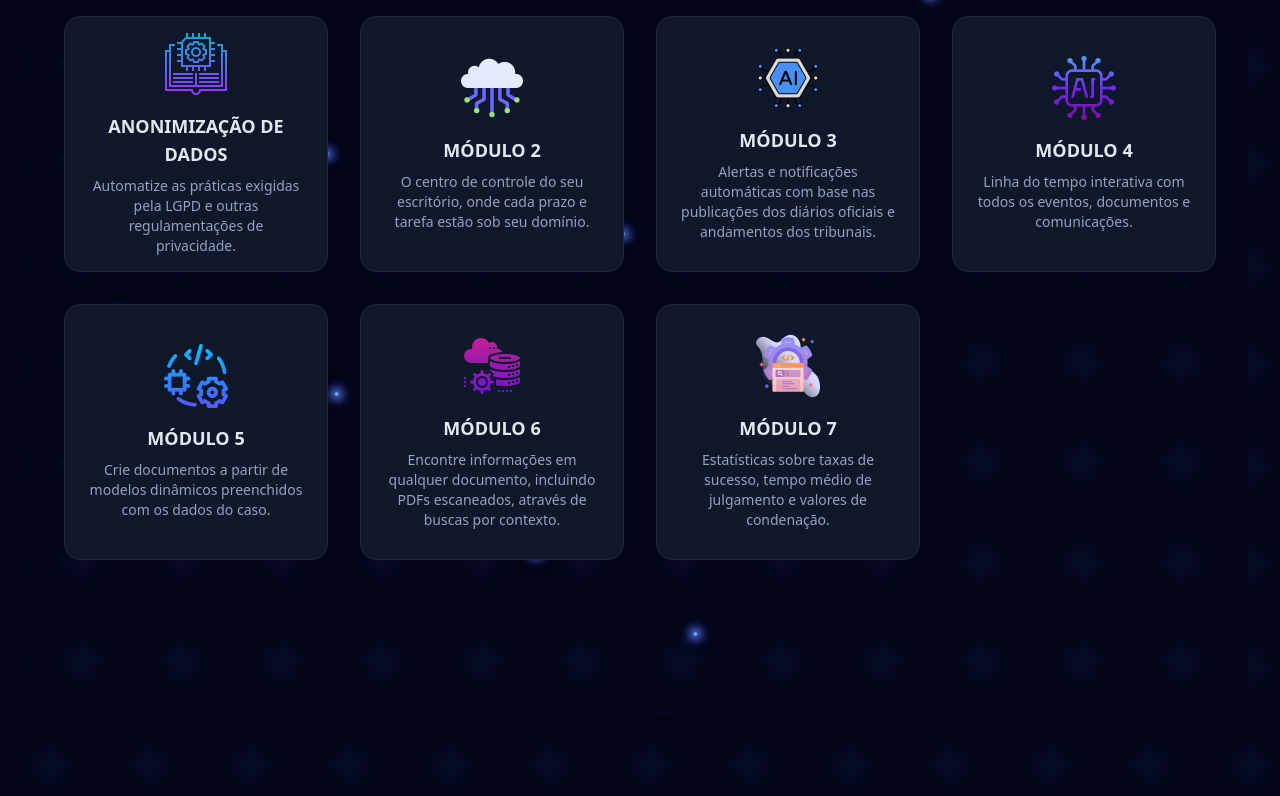
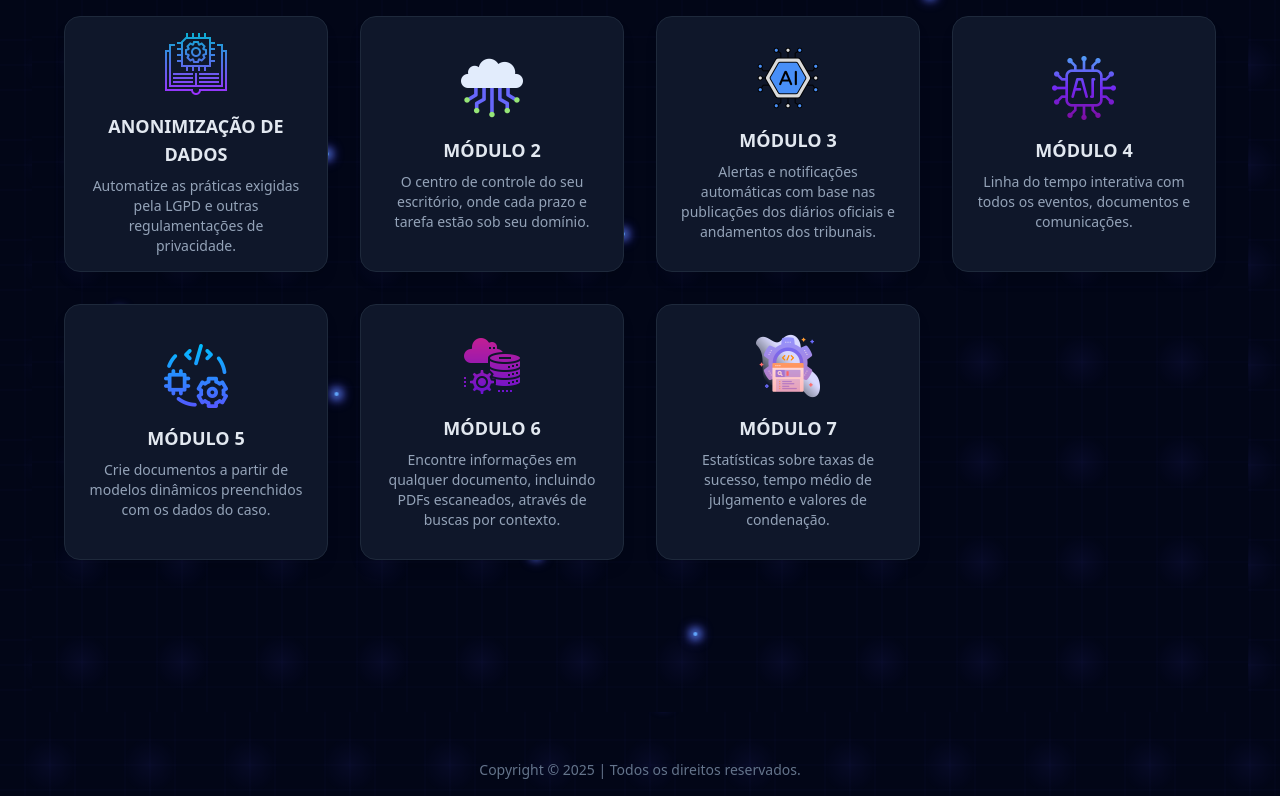
Before and after one commit to anderson-pontes/synapse, a React (Vite) app: page / in a window 1280 px wide. Shown: the part 185-981 px from the top of the page. Built offline with nearby package versions, Linux system fonts and the light colour scheme.

Commit message:
custominzação footer

```diff
--- a/src/pages/layout/app.tsx
+++ b/src/pages/layout/app.tsx
@@ -1,29 +1,38 @@
-import { Header } from "@/components/components_project/Header";
-import { Outlet, useLocation } from "react-router-dom";
+import { Header } from '@/components/components_project/Header';
+import { Outlet, useLocation } from 'react-router-dom';
 import { AnimatedBackground } from '../../components/components_project/AnimatedBackgroun';
 
 export function AppLayout() {
     const { pathname } = useLocation();
 
     // A sua lógica para páginas de tela cheia está perfeita, vamos mantê-la.
-    const fullscreenPages = ["/camarasemfoco", "/panoramamunicipal", "/acompanhamentodeprodutividade"];
+    const fullscreenPages = [
+        '/camarasemfoco',
+        '/panoramamunicipal',
+        '/acompanhamentodeprodutividade',
+    ];
     const isFullscreenPage = fullscreenPages.includes(pathname);
 
     return (
         // 👇 Fundo principal da aplicação definido aqui.
         <div className="relative flex min-h-screen flex-col antialiased bg-slate-950 overflow-hidden">
-            <AnimatedBackground/>
+            <AnimatedBackground />
             {/* O Header já tem seu próprio estilo sticky e de fundo, não precisa de um wrapper. */}
             <Header />
 
             {/* O container do conteúdo principal agora herda o fundo. */}
-            <main className={`flex flex-1 flex-col ${isFullscreenPage ? "p-0" : "p-6 md:p-8"}`}>
+            <main
+                className={`flex flex-1 flex-col ${
+                    isFullscreenPage ? 'p-0' : 'p-6 md:p-8'
+                }`}
+            >
                 <Outlet />
             </main>
 
             {/* Footer integrado ao tema escuro. */}
-            <footer className="w-full p-4 text-center text-sm text-slate-500">
-                Copyright &copy; {new Date().getFullYear()} | Todos os direitos reservados.
+            <footer className="relative z-10 w-full p-4 text-center text-sm text-slate-500">
+                Copyright &copy; {new Date().getFullYear()} | Todos os direitos
+                reservados.
             </footer>
         </div>
     );
```
